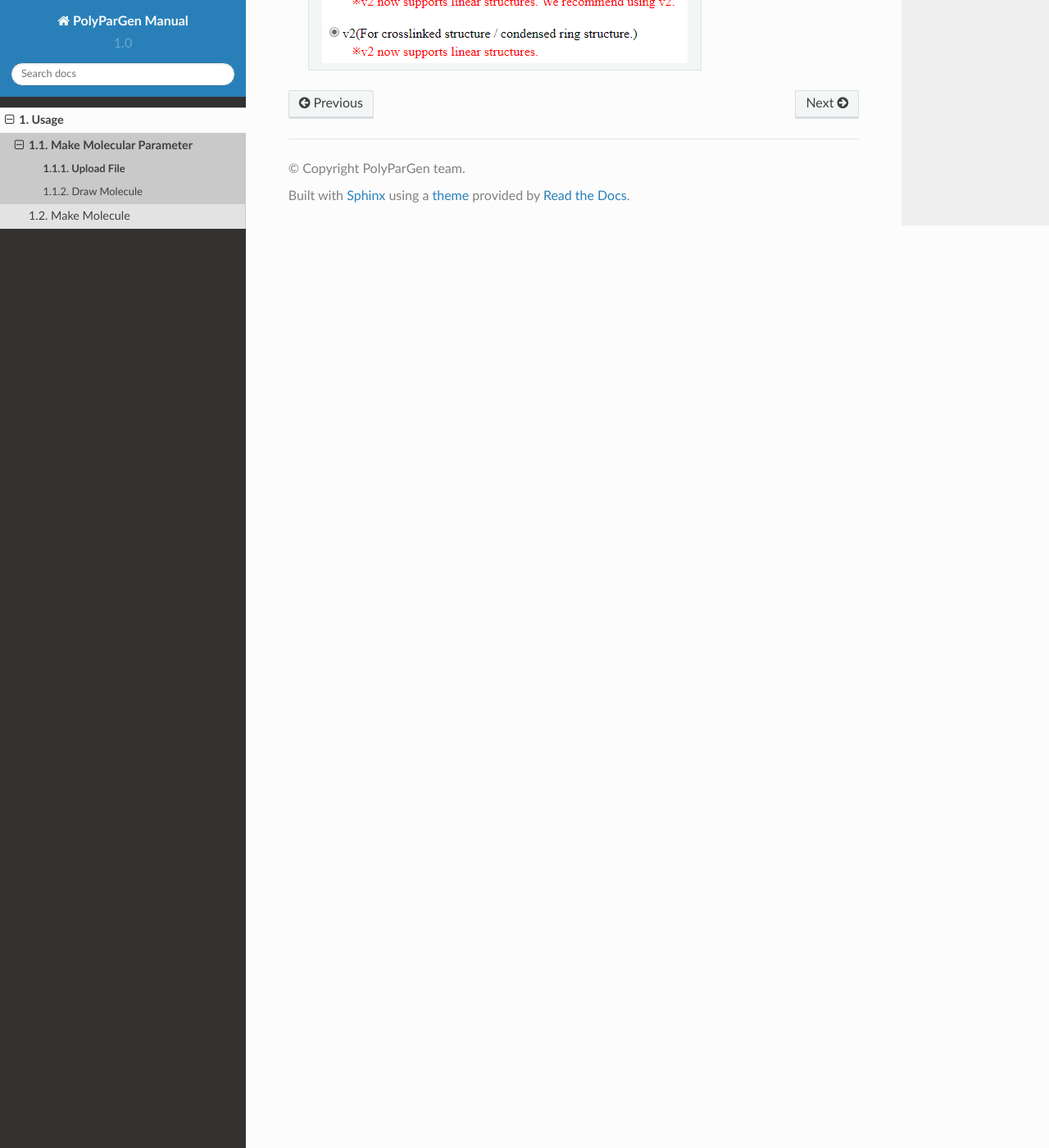
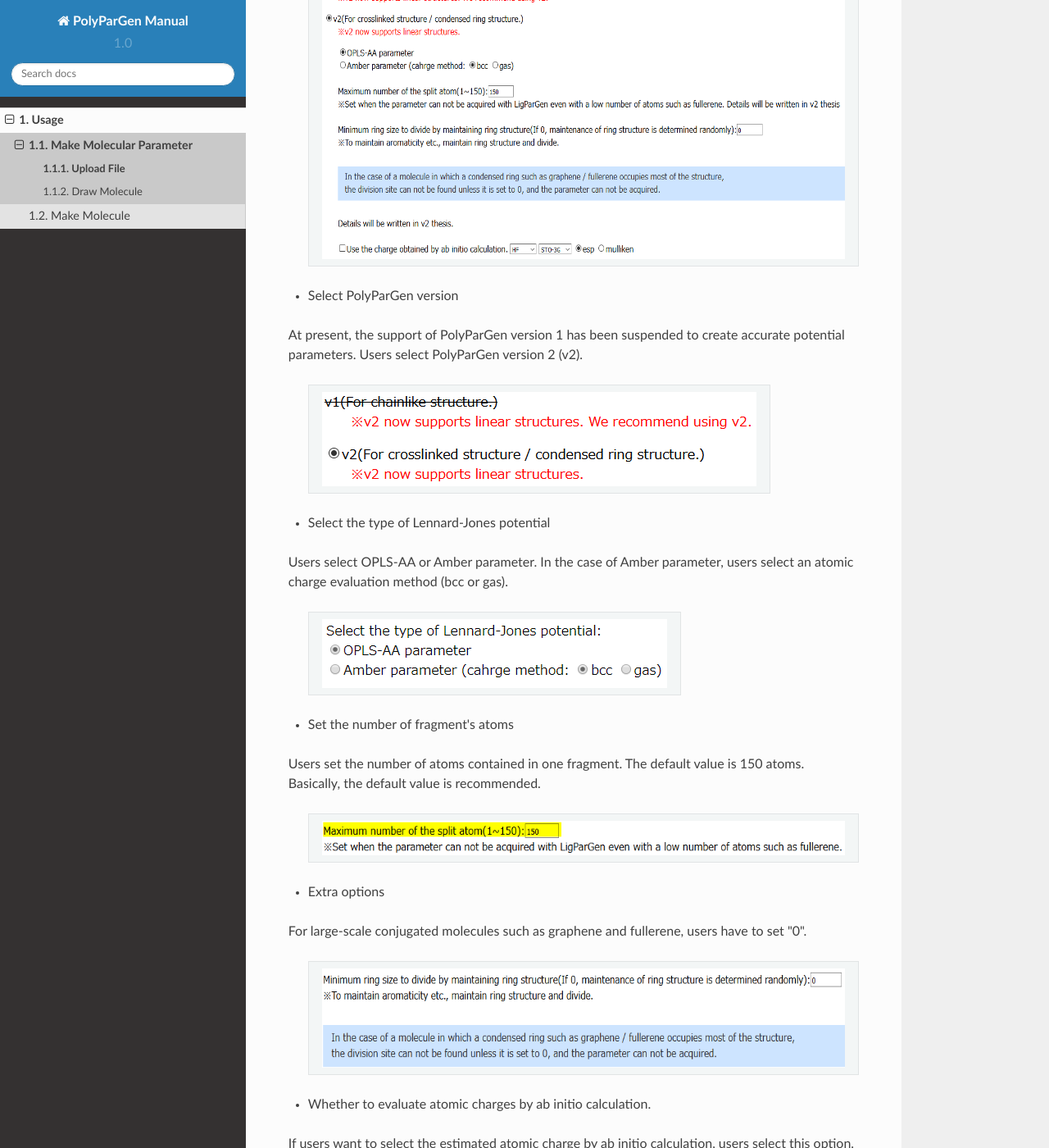
Before and after one commit to mori0711/polypargen_manual, a Sphinx documentation site: the page built from docs/usage/make_molecular_parameter/upload_file.rst, in a window 1280 px wide and 1400 px high, scrolled down 1697 px. Shown: the whole window at 82% size. Built offline with Sphinx 7.4.7 and the Read the Docs theme 2.0.0, drawn with Linux system fonts in a browser that asks for light colours; some of the changed text lies outside the part shown.

Commit message:
add image files

```diff
--- a/docs/usage/make_molecular_parameter/upload_file.rst
+++ b/docs/usage/make_molecular_parameter/upload_file.rst
@@ -47,17 +47,78 @@
    - The current version can not apply for cation and anion molecule.
    - Users have to add hydrogen atoms for molecules which are made without hydrogenation.
    - 1 file have to set absolutely 1 molecule without solvent.
+   - Input files only supporte CML format. Aromatic notation is not supported, describe in single bond and double bond.
 
 
-Step3, users select PolyParGen version, a kind of parameter and atomic charge.
+Step3, user setect the options for making molecular parameter.
 
-- Select PolyParGen version
-
-In the case of simple linear polymer, users select v1 because v1 faster than v2.
-However, we recomended users select v2.
+This is the window of Step4.
 
   +--------------------------------------------------------------------------+
   | .. image:: ./imgs/upload_file_005.png                                    |
+  |    :scale: 65 %                                                          |
+  |    :align: center                                                        |
+  +--------------------------------------------------------------------------+
+
+- Select PolyParGen version
+At present, the support of PolyParGen version 1 has been suspended to create accurate potential parameters.
+Users select PolyParGen version 2 (v2).
+
+  +--------------------------------------------------------------------------+
+  | .. image:: ./imgs/upload_file_006.png                                    |
   |    :scale: 100 %                                                         |
   |    :align: center                                                        |
   +--------------------------------------------------------------------------+
+
+- Select the type of Lennard-Jones potential
+Users select OPLS-AA or Amber parameter.
+In the case of Amber parameter, users select an atomic charge evaluation method (bcc or gas).
+
+  +--------------------------------------------------------------------------+
+  | .. image:: ./imgs/upload_file_007.png                                    |
+  |    :scale: 100 %                                                         |
+  |    :align: center                                                        |
+  +--------------------------------------------------------------------------+
+
+- Set the number of fragment's atoms
+Users set the number of atoms contained in one fragment.
+The default value is 150 atoms. Basically, the default value is recommended.
+
+  +--------------------------------------------------------------------------+
+  | .. image:: ./imgs/upload_file_008.png                                    |
+  |    :scale:  80 %                                                         |
+  |    :align: center                                                        |
+  +--------------------------------------------------------------------------+
+
+- Extra options
+For large-scale conjugated molecules such as graphene and fullerene,
+users have to set "0".
+
+  +--------------------------------------------------------------------------+
+  | .. image:: ./imgs/upload_file_009.png                                    |
+  |    :scale:  80 %                                                         |
+  |    :align: center                                                        |
+  +--------------------------------------------------------------------------+
+
+- Whether to evaluate atomic charges by ab initio calculation.
+If users want to select the estimated atomic charge by ab initio calculation, users select this option.
+Also, users have to select the method, basis function and charge densith of method.
+ESP is the electrostatic potential fitting method. Mulliken is Mulliken density analysis.
+
+  +--------------------------------------------------------------------------+
+  | .. image:: ./imgs/upload_file_010.png                                    |
+  |    :scale:  80 %                                                         |
+  |    :align: center                                                        |
+  +--------------------------------------------------------------------------+
+
+Step4,Input the registrated e-mail address.
+After PolyParGen makes the moleculer parameter, the molecule's parameter files are sent to the registrated e-mail address.
+Users have to input your e-mail.
+
+  +--------------------------------------------------------------------------+
+  | .. image:: ./imgs/upload_file_011.png                                    |
+  |    :scale:  80 %                                                         |
+  |    :align: center                                                        |
+  +--------------------------------------------------------------------------+
+
+Finaly, users push "Submit Molecule" button.
```
Also changed, not shown: docs/usage/make_molecular_parameter/imgs/upload_file_005.png, docs/usage/make_molecular_parameter/imgs/upload_file_006.png (added), docs/usage/make_molecular_parameter/imgs/upload_file_007.png (added), docs/usage/make_molecular_parameter/imgs/upload_file_008.png (added), docs/usage/make_molecular_parameter/imgs/upload_file_009.png (added), docs/usage/make_molecular_parameter/imgs/upload_file_010.png (added), docs/usage/make_molecular_parameter/imgs/upload_file_011.png (added).
